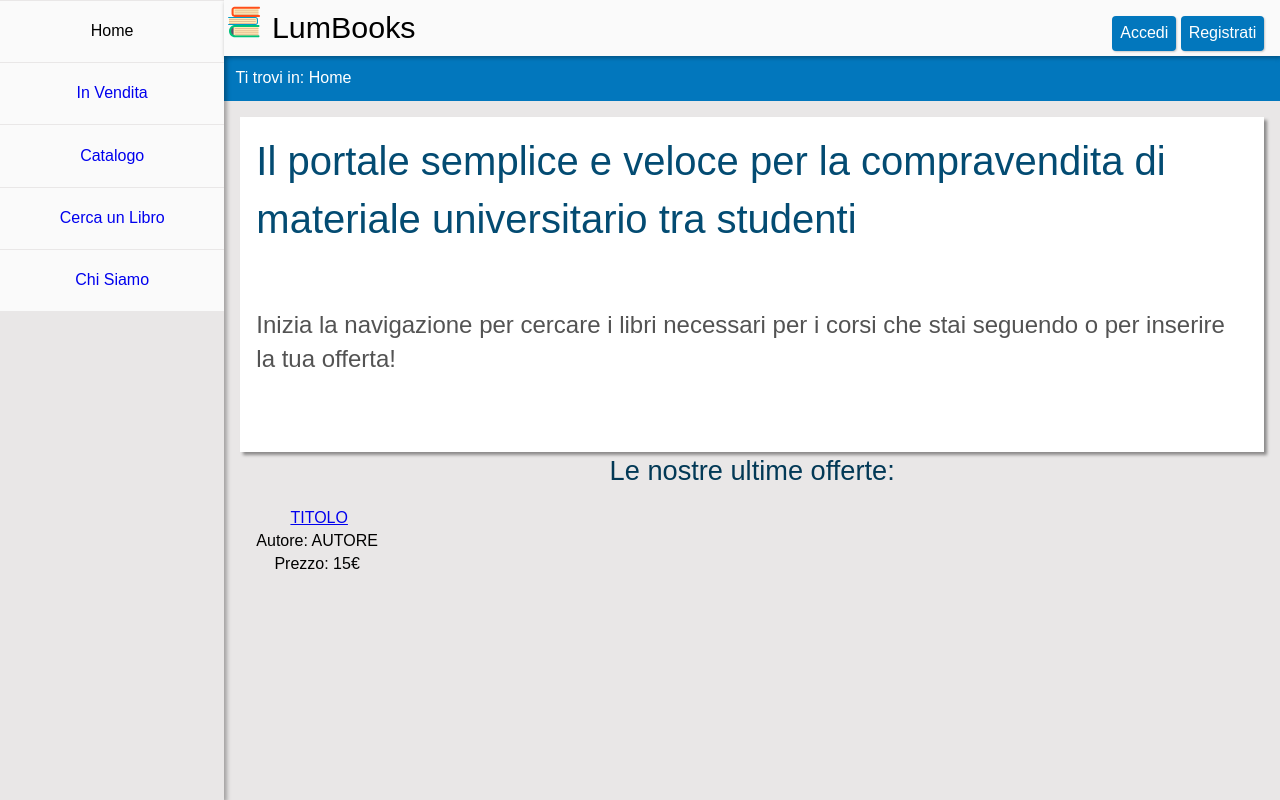
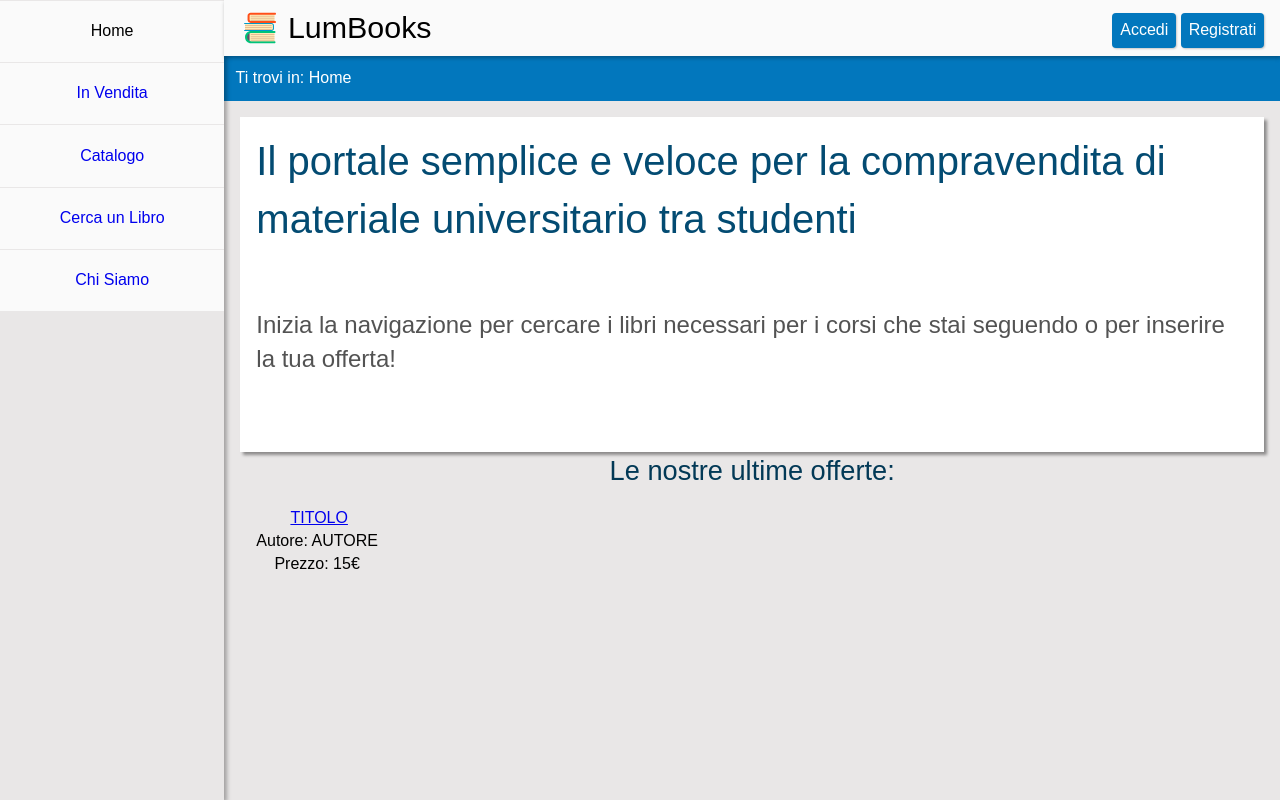
Before and after one commit to ElenaPontecchiani/LumBooks, a PHP site: page /php/home.php in a window 1280 px wide. Run offline with PHP 8.4, Linux system fonts and the light colour scheme.

Commit message:
Centra la navbar

```diff
--- a/css/style2.css
+++ b/css/style2.css
@@ -32,7 +32,7 @@ h1{
     font-size: 1.9em;
     color: #000000;
     position: relative;
-    top: 0.15em;
+    vertical-align: middle;
 }
 
 h2{
@@ -53,20 +53,18 @@ h2{
 
 header *{
     display: inline-block;
-    position: relative;
-    top: 0;
-
 }
 
 #logo_lumbooks {
     height: 2em;
+    margin-left:1em;
+    vertical-align: middle;
 }
 
 #header_login {
-    right: 0;
-    top: 0;
     position: absolute;
-    padding:1em;
+    right: 1em;
+    top: 0.8em;
 }
 header a{
     padding: 0 0.5em;
@@ -132,6 +130,8 @@ ul {
 /* da desktop non serve nascondere la navbar */
 #openNavButton {
     display: none;
+    margin-left: 1em;
+    vertical-align: middle;
 }
 
 nav #stdbar li a{
```
